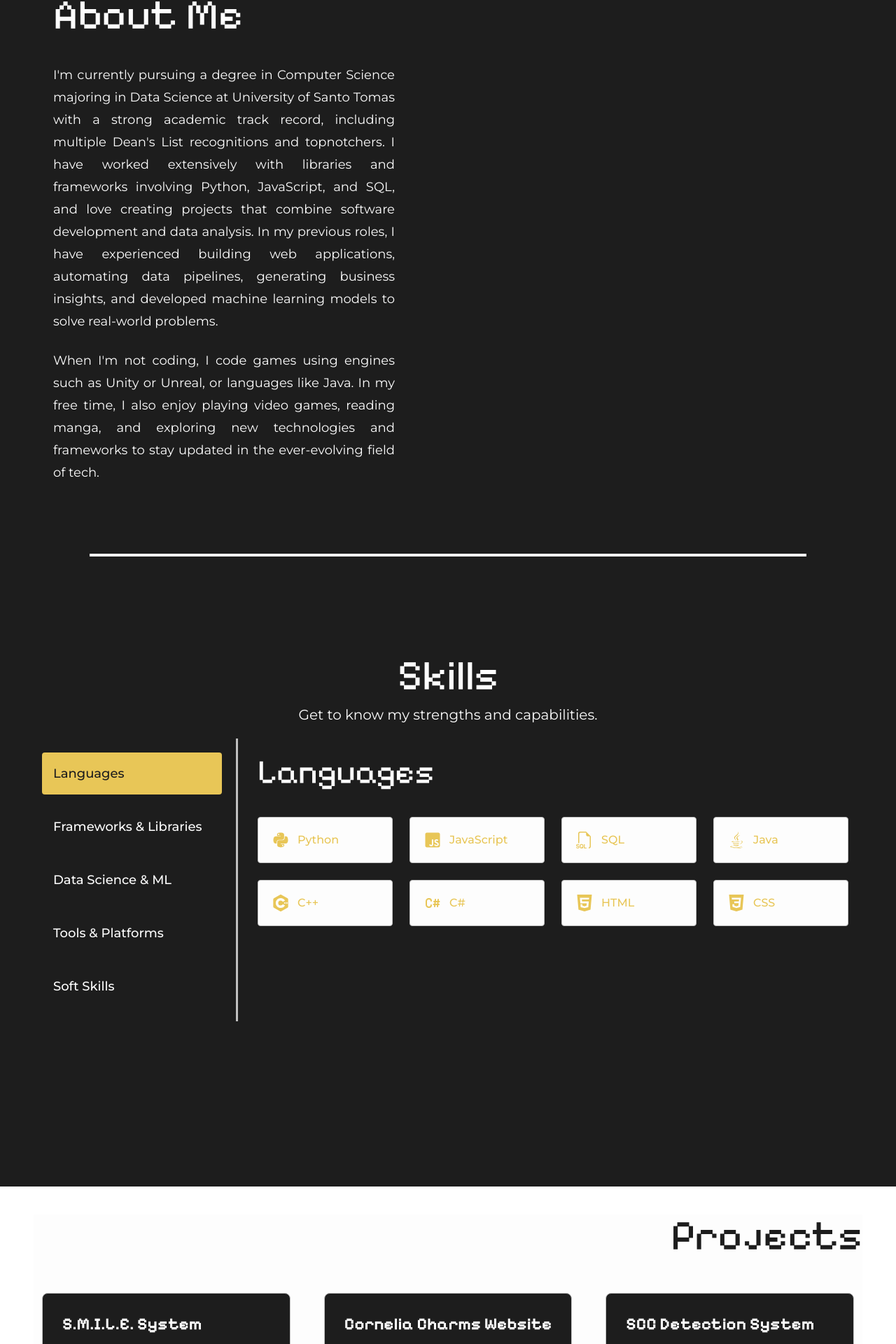
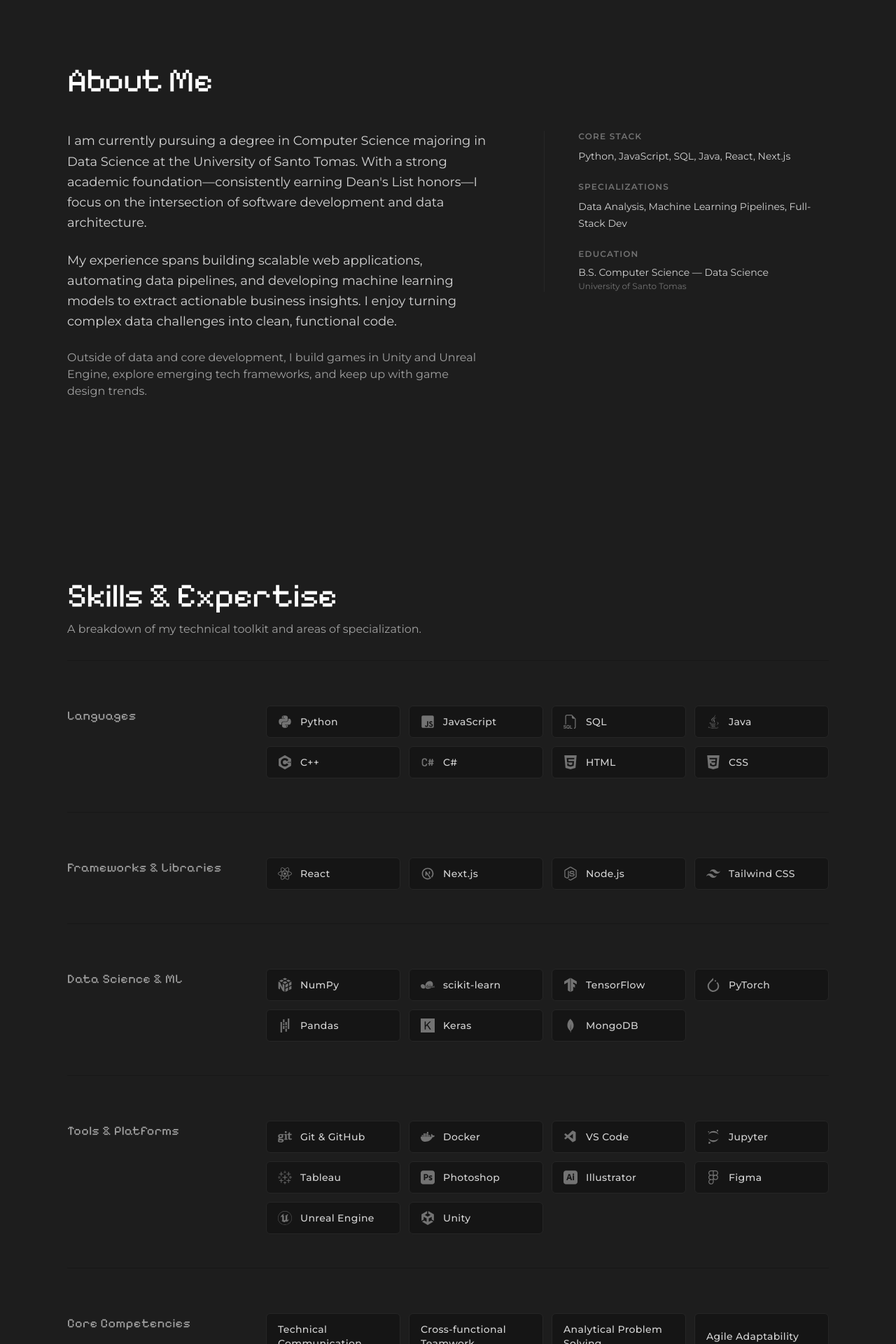
Before and after one commit to Avidrei/github-portfolio, a Next.js app: page / in a window 1280 px wide. Shown: the part 869-2789 px from the top of the page at 70% size. Built offline with nearby package versions, Linux system fonts and the light colour scheme.

Commit message:
update : change several components

```diff
--- /dev/null
+++ b/global.d.ts
@@ -0,0 +1 @@
+declare module "*.css";
--- a/src/app/components/About.tsx
+++ b/src/app/components/About.tsx
@@ -1,29 +1,53 @@
 export default function About() {
     return (
-        <section className="flex flex-col bg-bsblack min-h-screen">
-            <div className="flex flex-col ml-19 mt-15">
-            <h2 className="text-6xl text-bswhite font-pix font-medium">About Me</h2>
+        <section className="bg-bsblack text-bswhite min-h-screen flex flex-col justify-center px-6 py-20 md:px-16 lg:px-24">
+            {/* Header Section */}
+            <div className="max-w-6xl w-full mx-auto mb-12">
+                <h2 className="text-4xl md:text-5xl font-pix font-medium tracking-tight">
+                    About Me
+                </h2>
             </div>
 
-            <div className="grid grid-cols-1 lg:grid-cols-2 mb-20">
-                <div className="mt-10 mx-15 max-w-2xl px-4 text-bswhite font-mont font-normal text-justify text-lg leading-8">
+            {/* Content Section */}
+            <div className="max-w-6xl w-full mx-auto grid grid-cols-1 lg:grid-cols-12 gap-12 lg:gap-20 items-start">
+
+                {/* Left Side: Bio Narrative */}
+                <div className="lg:col-span-7 font-mont font-normal text-base md:text-lg text-neutral-300 leading-relaxed space-y-6 text-left">
                     <p>
-                    I&apos;m currently pursuing a degree in Computer Science majoring in Data Science at University of Santo Tomas
-                    with a strong academic track record, including multiple Dean&apos;s List recognitions and topnotchers.
-                    I have worked extensively with libraries and frameworks involving Python, JavaScript, and SQL, and love creating projects that combine software
-                    development and data analysis. In my previous roles, I have experienced building web applications, automating
-                    data pipelines, generating business insights, and developed machine learning models to solve real-world problems.
+                        I am currently pursuing a degree in Computer Science majoring in Data Science at the University of Santo Tomas.
+                        With a strong academic foundation—consistently earning Dean's List honors—I focus on the intersection of
+                        software development and data architecture.
                     </p>
-
-                    <p className="mt-6">
-                    When I&apos;m not coding, I code games using engines such as Unity or Unreal, or languages like Java. In my free time, I also enjoy playing video games,
-                    reading manga, and exploring new technologies and frameworks to stay updated in the ever-evolving field of tech.
+                    <p>
+                        My experience spans building scalable web applications, automating data pipelines, and developing
+                        machine learning models to extract actionable business insights. I enjoy turning complex data challenges into
+                        clean, functional code.
+                    </p>
+                    <p className="text-sm md:text-base text-neutral-400">
+                        Outside of data and core development, I build games in Unity and Unreal Engine, explore
+                        emerging tech frameworks, and keep up with game design trends.
                     </p>
                 </div>
-            </div>
 
-            <div className="flex justify-center mt-5 mb-25">
-                <div className="w-4/5 h-1 bg-bswhite"></div>
+                {/* Right Side: Professional Quick-Facts (Fills the grid gap professionally) */}
+                <div className="lg:col-span-5 border-t lg:border-t-0 lg:border-l border-neutral-800 pt-8 lg:pt-0 lg:pl-12 font-mont">
+                    <div className="space-y-6">
+                        <div>
+                            <h3 className="text-xs uppercase tracking-widest text-neutral-500 font-semibold mb-2">Core Stack</h3>
+                            <p className="text-sm text-neutral-300 leading-6">Python, JavaScript, SQL, Java, React, Next.js</p>
+                        </div>
+                        <div>
+                            <h3 className="text-xs uppercase tracking-widest text-neutral-500 font-semibold mb-2">Specializations</h3>
+                            <p className="text-sm text-neutral-300 leading-6">Data Analysis, Machine Learning Pipelines, Full-Stack Dev</p>
+                        </div>
+                        <div>
+                            <h3 className="text-xs uppercase tracking-widest text-neutral-500 font-semibold mb-2">Education</h3>
+                            <p className="text-sm text-neutral-300">B.S. Computer Science — Data Science</p>
+                            <p className="text-xs text-neutral-500 mt-0.5">University of Santo Tomas</p>
+                        </div>
+                    </div>
+                </div>
+
             </div>
         </section>
     )
--- a/src/app/components/Projects.tsx
+++ b/src/app/components/Projects.tsx
@@ -1,63 +1,96 @@
+import { FiArrowUpRight } from "react-icons/fi";
+
 export default function Projects() {
-
-    {/* Project Cells Array */}
   const projects = [
     {
       title: "S.M.I.L.E. System",
       image: "/images/Smile.png",
-        description: "Also known as Scheduling, Management and Information Logs Engine, is a web application for a dental clinic named Smile Solutions Corporation that streamline booking operations and upgrade record management through provision of a cloud storage accessible to all of the company's branches",
+      description: "A comprehensive Scheduling, Management, and Information Logs Engine engineered for multi-branch dental clinics. Streamlines real-time booking operations and modernizes record management through synchronized cloud infrastructure.",
+      tags: ["Next.js", "Cloud Database", "Operations"],
       link: "https://smile-two.vercel.app",
     },
     {
-        title: "Cornelia Charms Website",
+      title: "Cornelia Charms",
       image: "/images/Cornelia.png",
-        description: "E-commerce web application for a handmade charms accessories store for enhancing marketing operations, viewing and generating business analytics, and providing a digital storage system.",
+      description: "An editorial E-commerce platform designed for an artisanal jewelry business. Integrates dynamic storefront marketing, custom business analytics dashboard, and automated inventory logistics architecture.",
+      tags: ["React", "Analytics", "E-Commerce"],
       link: "https://cornelia-charms-next.vercel.app/",
     },
     {
       title: "SCC Detection System",
       image: "/images/Thesis.png",
-        description: "A finished thesis project that employs the usage of Hybrid CNN-ViT architectures for efficient and capable SCC detection through preprocessed histopathological images.",
+      description: "A machine learning research framework implementing hybrid CNN-ViT (Vision Transformer) architectures. Achieves high-accuracy detection and classification of SCC through automated histopathological image processing pipelines.",
+      tags: ["Python", "PyTorch", "Computer Vision"],
       link: "https://github.com/Avidrei/SCC_ML",
     },
-    // Add more projects as needed
   ];
 
   return (
-        <section className="flex flex-col bg-bswhite min-h-screen my-10 mx-12">
-            <div className="flex flex-col text-right ">
-                <h2 className="text-6xl text-bsblack font-pix font-medium mb-10">Projects</h2>
+    <section className="bg-bsblack text-bswhite min-h-screen py-24 px-6 md:px-16 lg:px-24">
+      {/* Section Header */}
+      <div className="max-w-6xl w-full mx-auto mb-16 border-b border-neutral-900 pb-8 flex flex-col md:flex-row md:items-end md:justify-between gap-4">
+        <div>
+          <h2 className="text-4xl md:text-5xl font-pix font-medium tracking-tight mb-3">
+            Selected Works
+          </h2>
+          <p className="font-mont text-sm md:text-base text-neutral-400">
+            A curated showcase of engineering applications and research initiatives.
+          </p>
         </div>
-            <div className="grid grid-cols-1 lg:grid-cols-3 gap-6">
+      </div>
+
+      {/* Modern Card Grid */}
+      <div className="max-w-6xl w-full mx-auto grid grid-cols-1 md:grid-cols-2 lg:grid-cols-3 gap-8">
         {projects.map((project) => (
-                <div
+          <a
             key={project.title}
-                className="m-3 p-7 border border-bssilver rounded-lg hover:shadow-lg transition-shadow bg-bsblack flex flex-col"
+            href={project.link}
+            target="_blank"
+            rel="noopener noreferrer"
+            className="group flex flex-col bg-neutral-950/40 border border-neutral-900 rounded-xl overflow-hidden hover:border-neutral-700 transition-all duration-300"
           >
-                <h3 className="text-2xl font-pix font-semibold text-bswhite mb-4">
-                    {project.title}
-                </h3>
-
+            {/* Image Wrapper with Scale Effect */}
+            <div className="w-full h-52 overflow-hidden bg-neutral-900 relative">
               <img
                 src={project.image}
                 alt={project.title}
-                    className="w-full h-60 object-cover rounded-md"
+                className="w-full h-full object-cover transition-transform duration-500 group-hover:scale-105 opacity-80 group-hover:opacity-100"
               />
+            </div>
 
-                <p className="text-bswhite text-justify font-mont font-normal mt-6 mb-6">
+            {/* Content Area */}
+            <div className="p-6 flex flex-col flex-grow">
+              {/* Tags Layer */}
+              <div className="flex flex-wrap gap-2 mb-4">
+                {project.tags.map((tag) => (
+                  <span
+                    key={tag}
+                    className="text-[10px] font-mont font-medium tracking-wider uppercase bg-neutral-900 text-neutral-400 px-2.5 py-1 rounded"
+                  >
+                    {tag}
+                  </span>
+                ))}
+              </div>
+
+              {/* Title with Arrow Icon */}
+              <h3 className="text-xl font-pix font-medium text-neutral-200 group-hover:text-bsgold flex items-center justify-between transition-colors duration-200 mb-3">
+                <span>{project.title}</span>
+                <FiArrowUpRight className="text-neutral-500 group-hover:text-bsgold transform group-hover:translate-x-0.5 group-hover:-translate-y-0.5 transition-transform duration-200" />
+              </h3>
+
+              {/* Description */}
+              <p className="text-neutral-400 font-mont text-sm leading-relaxed text-left flex-grow mb-6">
                 {project.description}
               </p>
 
-                <a
-                    href={project.link}
-                    className="text-bsgold font-mont font-medium hover:underline mt-auto"
-                >
-                    View Project
+              {/* Action Indicator */}
+              <span className="text-xs font-mont font-semibold text-neutral-500 group-hover:text-bswhite transition-colors duration-200 mt-auto">
+                Explore Case Study →
+              </span>
+            </div>
           </a>
-                </div>
         ))}
       </div>
-
     </section>
   )
 }
--- a/src/app/components/Skills.tsx
+++ b/src/app/components/Skills.tsx
@@ -1,6 +1,5 @@
 "use client";
 
-import { useState } from "react";
 import type { ReactNode } from "react";
 import { TbBrandCSharp, TbBrandNextjs } from "react-icons/tb";
 import { FaPython, FaJsSquare, FaReact, FaNodeJs, FaJava, FaGit, FaDocker, FaFigma } from "react-icons/fa";
@@ -10,13 +9,11 @@
 import { BsFiletypeSql } from "react-icons/bs";
 import { VscVscode } from "react-icons/vsc";
 
-type Skill = { name: string; icon: ReactNode };
+type Skill = { name: string; icon?: ReactNode };
 
 export default function SkillsSection() {
-  const categories = ["Languages", "Frameworks & Libraries", "Data Science & ML", "Tools & Platforms", "Soft Skills"];
-
-  const skills: Record<string, Skill[]> = {
-    Languages: [
+  const skillsData: Record<string, Skill[]> = {
+    "Languages": [
       { name: "Python", icon: <FaPython /> },
       { name: "JavaScript", icon: <FaJsSquare /> },
       { name: "SQL", icon: <BsFiletypeSql /> },
@@ -45,62 +42,68 @@
       { name: "Git & GitHub", icon: <FaGit /> },
       { name: "Docker", icon: <FaDocker /> },
       { name: "VS Code", icon: <VscVscode /> },
-      { name: "Jupyter Notebooks", icon: <SiJupyter /> },
+      { name: "Jupyter", icon: <SiJupyter /> },
       { name: "Tableau", icon: <SiTableau /> },
-      { name: "Adobe Photoshop", icon: <SiAdobephotoshop /> },
-      { name: "Adobe Illustrator", icon: <SiAdobeillustrator /> },
+      { name: "Photoshop", icon: <SiAdobephotoshop /> },
+      { name: "Illustrator", icon: <SiAdobeillustrator /> },
       { name: "Figma", icon: <FaFigma /> },
-      { name: "Canva", icon: <SiCanva /> },
-      { name: "Renpy", icon: <SiRenpy /> },
       { name: "Unreal Engine", icon: <SiUnrealengine /> },
       { name: "Unity", icon: <SiUnity /> }
     ],
-    "Soft Skills": [
-      { name: "Communication", icon: <></> },
-      { name: "Teamwork", icon: <></> },
-      { name: "Problem Solving", icon: <></> },
-      { name: "Adaptability", icon: <></> },
-      { name: "Leadership", icon: <></> }
+    "Core Competencies": [
+      { name: "Technical Communication" },
+      { name: "Cross-functional Teamwork" },
+      { name: "Analytical Problem Solving" },
+      { name: "Agile Adaptability" },
     ]
   };
 
-  const [selectedCategory, setSelectedCategory] = useState(categories[0]);
+  return (
+    <section className="bg-bsblack text-bswhite min-h-screen py-24 px-6 md:px-16 lg:px-24">
+      {/* Title Header */}
+      <div className="max-w-6xl w-full mx-auto mb-16 border-b border-neutral-900 pb-8">
+        <h2 className="text-4xl md:text-5xl font-pix font-medium tracking-tight mb-3">
+          Skills & Expertise
+        </h2>
+        <p className="font-mont text-sm md:text-base text-neutral-400">
+          A breakdown of my technical toolkit and areas of specialization.
+        </p>
+      </div>
 
-  return (
-    <section className="flex flex-col bg-bsblack py-10 min-h-screen">
-    {/* Skills Text*/}
-    <div className="flex flex-col items-center justify-center">
-        <h2 className="text-6xl font-pix text-bswhite">Skills </h2>
-        <h3 className="mt-3 mb-5 text-xl font-mont text-bswhite">Get to know my strengths and capabilities.</h3>
+      {/* Grid Architecture */}
+      <div className="max-w-6xl w-full mx-auto space-y-16">
+        {Object.entries(skillsData).map(([category, items]) => (
+          <div
+            key={category}
+            className="grid grid-cols-1 lg:grid-cols-12 gap-6 lg:gap-12 items-start border-b border-neutral-900 pb-12 last:border-0"
+          >
+            {/* Left: Category Label */}
+            <div className="lg:col-span-3">
+              <h3 className="font-pix text-lg text-neutral-400 font-medium tracking-wide lg:sticky lg:top-8">
+                {category}
+              </h3>
             </div>
-    <div className="flex mx-10">
-      {/* Left Nav */}
-      <nav className="w-1/4 border-r-3 border-bssilver p-5 flex flex-col space-y-4 sticky top-0 h-8/12">
-        {categories.map((cat) => (
-          <button
-            key={cat}
-            onClick={() => setSelectedCategory(cat)}
-            className={`text-left font-mont text-lg font-medium text-(--color-bswhite) px-4 py-4 rounded
-              hover:bg-(--color-bsgold) hover:text-bsblack transition-colors
-              ${selectedCategory === cat ? "bg-bsgold text-bsblack" : ""}`}> {cat}
-          </button>
-        ))}
-      </nav>
 
-      {/* Right Content */}
-      <div className="flex-1 py-6 px-7 overflow-y-auto">
-        <h2 className="text-5xl font-pix text-bswhite font-medium mb-10">{selectedCategory}</h2>
-        <div className="grid grid-cols-2 sm:grid-cols-3 lg:grid-cols-4 gap-6">
-          {(skills[selectedCategory] ?? []).map((skill) => (
+            {/* Right: Skills Badges */}
+            <div className="lg:col-span-9 grid grid-cols-2 sm:grid-cols-3 md:grid-cols-4 gap-3">
+              {items.map((skill) => (
                 <div
                   key={skill.name}
-              className="flex items-center gap-3 py-2 px-5 border rounded bg-bswhite border-bssilver text-bsgold text-shadow-bsblack hover:text-bsblack hover:bg-bsgold hover:border-bsgold transition-colors">
-              {skill.icon && <span className="text-2xl">{skill.icon}</span>}
-              <span className="py-3 font-mont text-md font-medium">{skill.name}</span>
+                  className="flex items-center gap-3 py-3 px-4 rounded-md border border-neutral-800 bg-neutral-950/40 text-neutral-300 hover:text-bswhite hover:border-neutral-600 transition-all duration-200 group"
+                >
+                  {skill.icon && (
+                    <span className="text-xl text-neutral-500 group-hover:text-bsgold transition-colors duration-200">
+                      {skill.icon}
+                    </span>
+                  )}
+                  <span className="font-mont text-sm font-medium tracking-wide">
+                    {skill.name}
+                  </span>
                 </div>
               ))}
             </div>
           </div>
+        ))}
       </div>
     </section>
   );
--- a/src/app/layout.tsx
+++ b/src/app/layout.tsx
@@ -1,4 +1,4 @@
- import type { Metadata } from "next";
+import type { Metadata } from "next";
 import { Geist, Geist_Mono, Poppins, Pixelify_Sans, Montserrat} from "next/font/google";
 import "./globals.css";
 
@@ -11,7 +11,6 @@
   variable: "--font-geist-mono",
   subsets: ["latin"],
 });
-
 
 const poppins = Poppins({
   variable: "--font-poppins",
```
Also changed, not shown: tsconfig.json (+11 -3 lines). Lines whose indentation alone changed are shown as unchanged.
